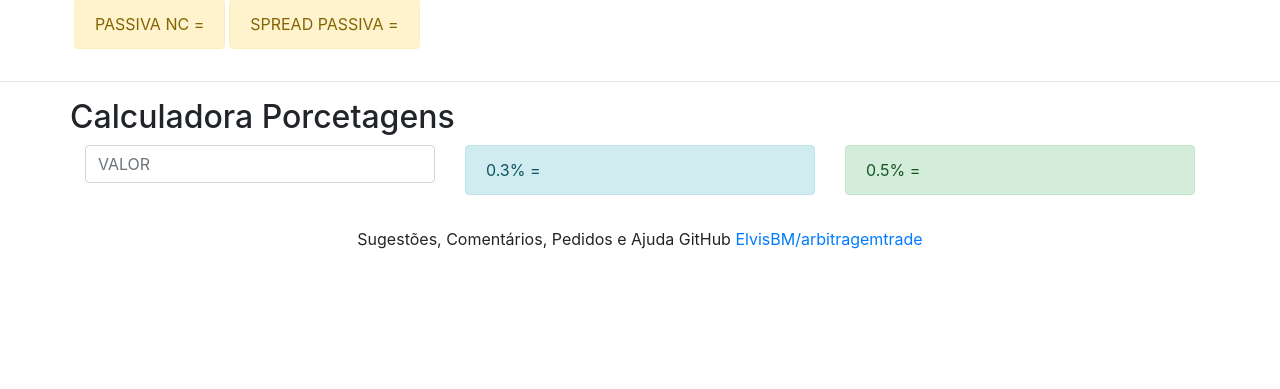
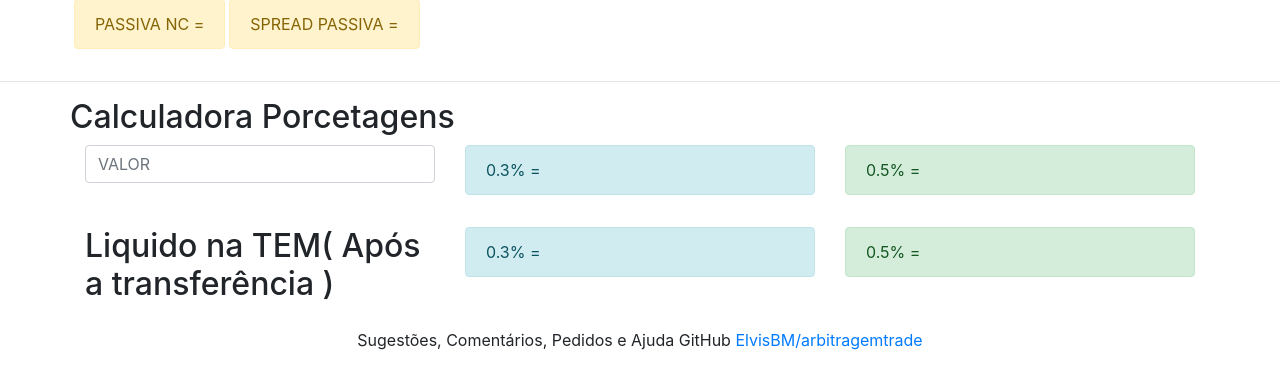
Before and after one commit to ElvisBM/arbitragemtrade, a PHP site: page / in a window 1280 px wide. Shown: the part 262-651 px from the top of the page. Run offline with PHP 8.4, Linux system fonts and the light colour scheme.

Commit message:
calculadora liquido para TEM

```diff
--- a/assets/scripts.js
+++ b/assets/scripts.js
@@ -38,17 +38,25 @@
 
         $("#valorporcetagem").on('keyup keypress blur change paste', function() {
            var valor = formatVal( $(this).val() );
+           if( valor > 0 && valor !== null ) {
 
-           var porc03 = valor * (0.3/100);
-           var result03 = valor - porc03;
+            var porc03 = valor * (0.3/100);
+            var result03 = valor - porc03;
 
-           var porc05 = valor * (0.5/100);
-           var result05 =  valor - porc05;
+            var porc05 = valor * (0.5/100);
+            var result05 =  valor - porc05;
 
-           if( valor > 0 && valor !== null ) {
             $('#porc03').html( formatSaida( result03 ) );
             $('#porc05').html( formatSaida( result05 ) );
+
+            var liqiuido03 = result03 * (0.5/100);
+            var liqiuido05 = result05 * (0.5/100);
+
+            $('#liquidoc03').html( formatSaida( liqiuido03 ) );
+            $('#liquido05').html( formatSaida( liqiuido05 ) );
            }
+
+           var
 
         });
 
--- a/index.php
+++ b/index.php
@@ -84,6 +84,21 @@
                 </div>
             </div>
         </div>
+        <div class="row">
+            <div class="col-md-4 mb-3">
+                <h2>Liquido na TEM( Após a transferência )</h2>
+            </div>
+            <div class="col-md-4 mb-3">
+                <div class="alert alert-info" role="alert">
+                    0.3% = <strong id="liquidoc03"></strong>
+                </div>
+            </div>
+            <div class="col-md-4 mb-3">
+                <div class="alert alert-success" role="alert">
+                    0.5% = <strong id="liquido05"></strong>
+                </div>
+            </div>
+        </div>
     </section>
     <footer>
         <div class="container my-auto">
```
